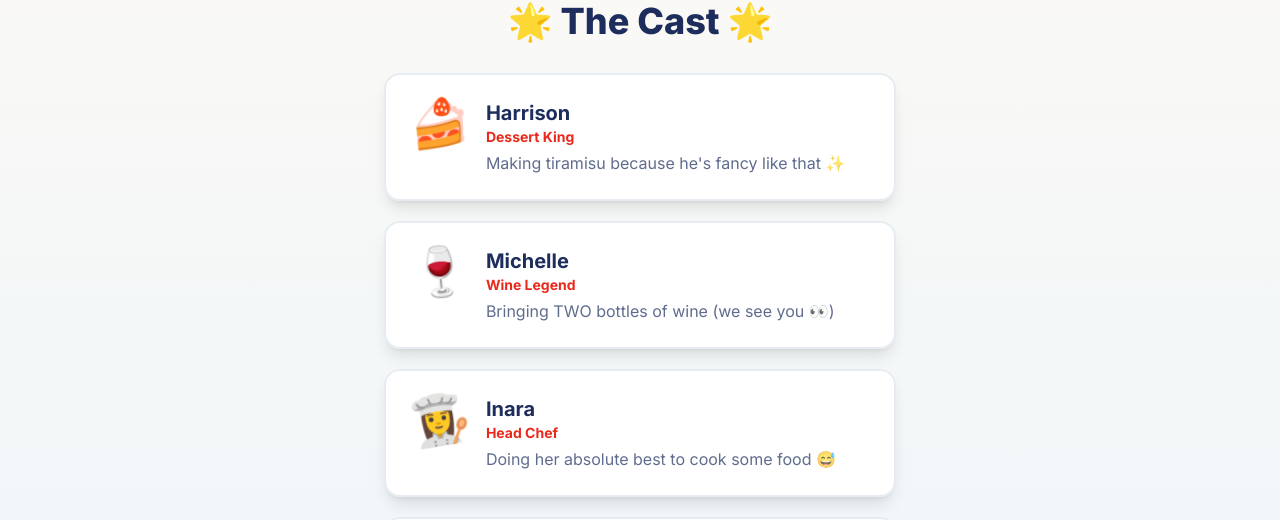
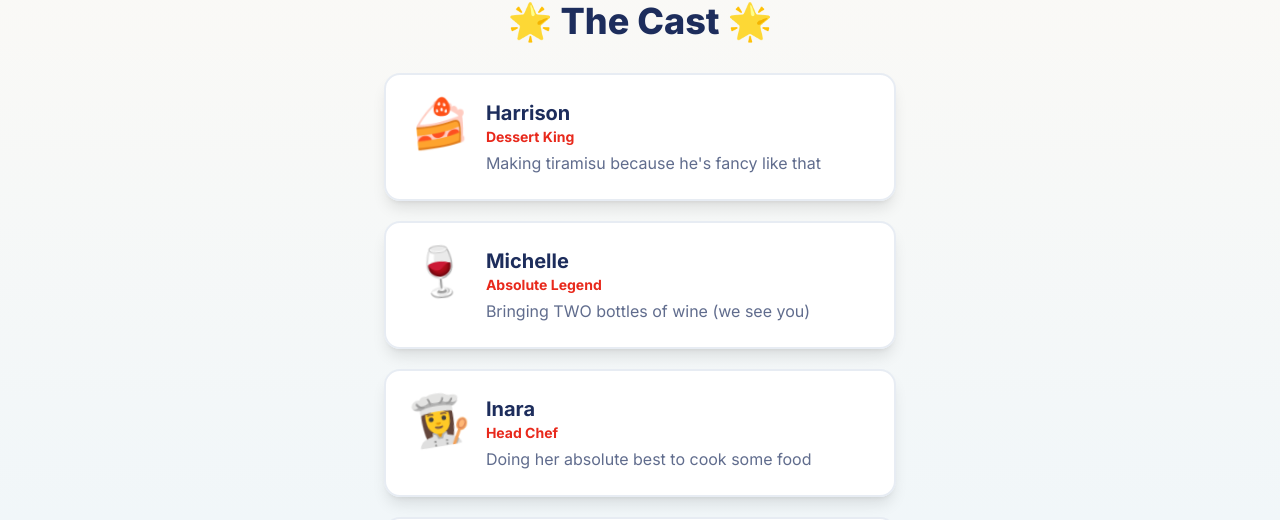
Before and after one commit to majmohamed/bluejayswaypartay, a Next.js app: page / in a window 1280 px wide. Shown: the part 1107-1627 px from the top of the page. Built offline with nearby package versions, Linux system fonts and the light colour scheme.

Commit message:
Michelle = Absolute Legend, remove trailing emojis

```diff
--- a/components/Cast.tsx
+++ b/components/Cast.tsx
@@ -32,21 +32,21 @@ const cast = [
     emoji: "🍰",
     name: "Harrison",
     role: "Dessert King",
-    description: "Making tiramisu because he's fancy like that ✨",
+    description: "Making tiramisu because he's fancy like that",
     flag: "kr",
   },
   {
     emoji: "🍷",
     name: "Michelle",
-    role: "Wine Legend",
-    description: "Bringing TWO bottles of wine (we see you 👀)",
+    role: "Absolute Legend",
+    description: "Bringing TWO bottles of wine (we see you)",
     flag: "vn",
   },
   {
     emoji: "👩‍🍳",
     name: "Inara",
     role: "Head Chef",
-    description: "Doing her absolute best to cook some food 😅",
+    description: "Doing her absolute best to cook some food",
     flag: "ca",
   },
 ];
```
